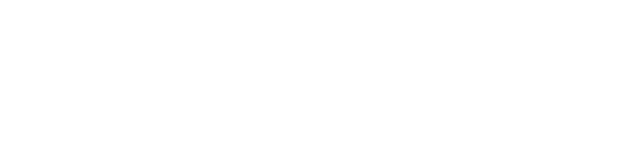
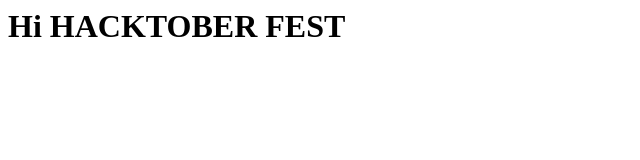
Before and after one commit to ostandrey/hacktober-fest, a plain HTML site: page index.html in a window 1280 px wide. Shown: the whole page, without its empty margins (0-640 px from the left). Drawn offline with Linux system fonts and the light colour scheme.

Commit message:
Update index.html

```diff
--- a/index.html
+++ b/index.html
@@ -1,4 +1,8 @@
 <html>
   <head></head>
-  <body></body>
+  <body>
+    <h1>
+      Hi HACKTOBER FEST
+    </h1>
+  </body>
 </html>
```
